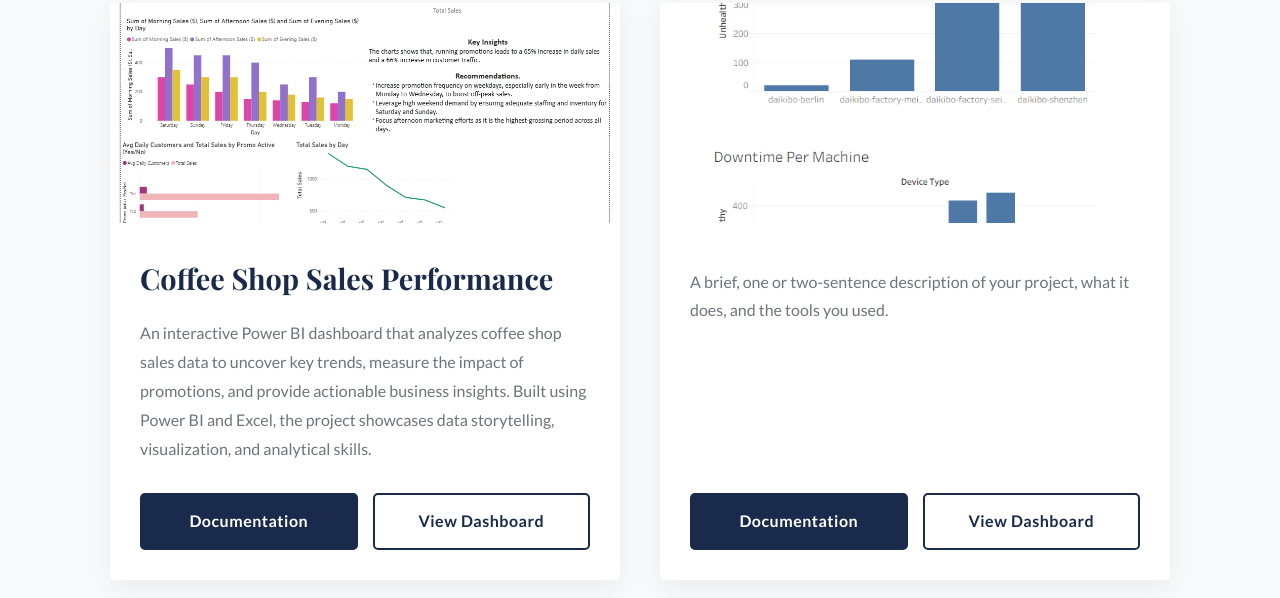
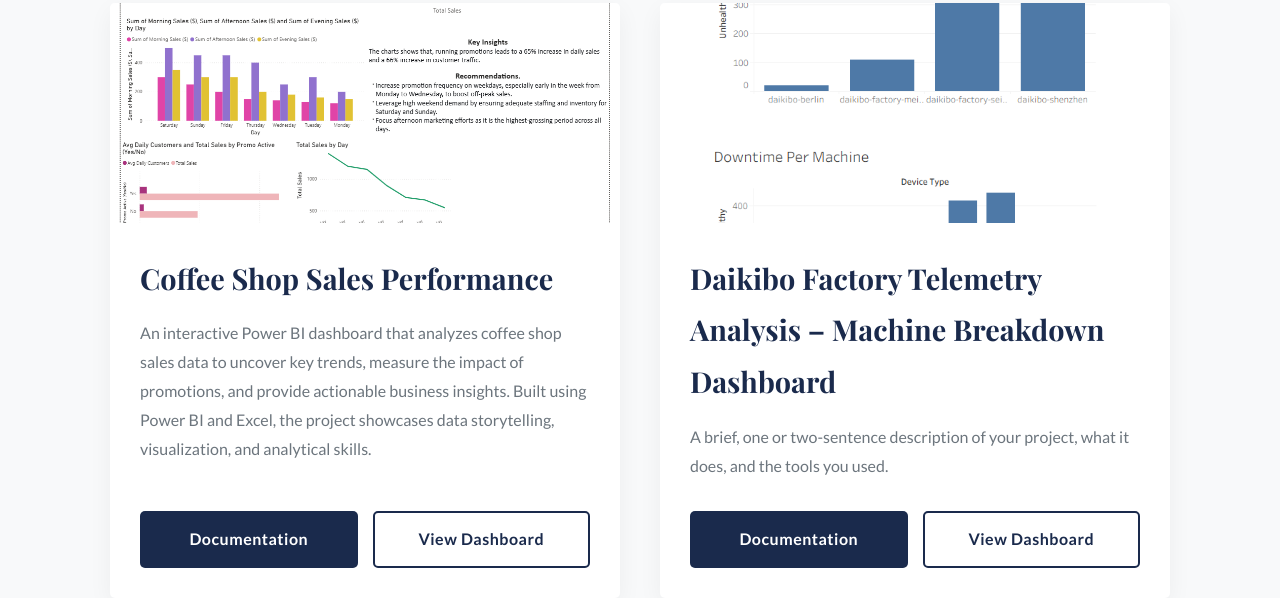
Before and after one commit to adjeikimberly1-ops/adjeikimberly1.github.io, a plain HTML site: page index.html in a window 1280 px wide. Shown: the part 1346-1944 px from the top of the page. Drawn offline with nearby package versions, Linux system fonts and the light colour scheme.

Commit message:
Update index.html

```diff
--- a/index.html
+++ b/index.html
@@ -96,7 +96,7 @@
             <div class="project-card">
                 <img src="assets/images/Tableau_projects.png" alt="Project Two Preview">
                 <div class="project-card-content">
-                    <h3></h3>
+                    <h3>Daikibo Factory Telemetry Analysis – Machine Breakdown Dashboard</h3>
                     <p>A brief, one or two-sentence description of your project, what it does, and the tools you used.</p>
                     <div class="project-buttons">
                         <a href="[YOUR_GITHUB_PROJECT_URL]" target="_blank" class="btn">Documentation</a>
```
